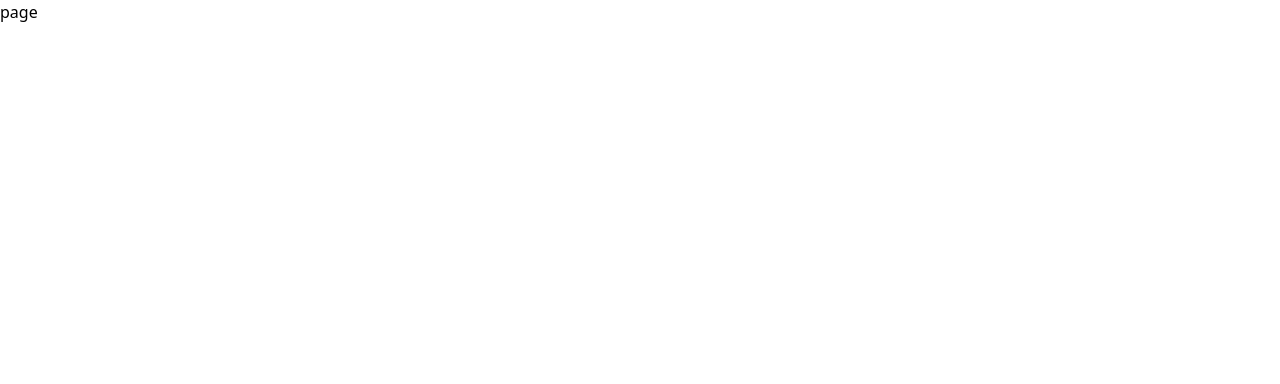
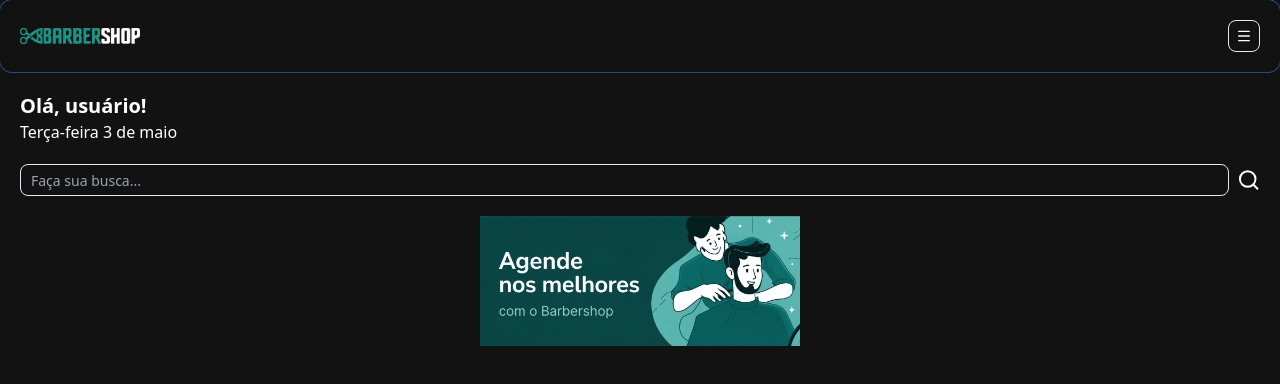
Before and after one commit to johnnyvasconcelos/barbershop, a Next.js app in the folder barbershop/: page / in a window 1280 px wide. Shown: the top 384 px of the page. Built offline with nearby package versions, Linux system fonts and the light colour scheme.

Commit message:
iniciando projeto

```diff
--- /dev/null
+++ b/barbershop/src/app/_components/header.tsx
@@ -0,0 +1,23 @@
+import { Card, CardContent } from "./ui/card";
+import { Button } from "./ui/button";
+import { MenuIcon } from "lucide-react";
+import Image from "next/image";
+const Header = () => {
+  return (
+    <Card>
+      <CardContent className="p-5 flex flex-row justify-between items-center">
+        <Image
+          src="/logo.webp"
+          height={18}
+          width={120}
+          alt="barbershop - logo."
+        />
+        <Button size="icon" variant="outline">
+          <MenuIcon />
+        </Button>
+      </CardContent>
+    </Card>
+  );
+};
+
+export default Header;
--- /dev/null
+++ b/barbershop/src/app/_components/ui/card.tsx
@@ -0,0 +1,103 @@
+import * as React from "react"
+
+import { cn } from "@/app/_lib/utils"
+
+function Card({
+  className,
+  size = "default",
+  ...props
+}: React.ComponentProps<"div"> & { size?: "default" | "sm" }) {
+  return (
+    <div
+      data-slot="card"
+      data-size={size}
+      className={cn(
+        "group/card flex flex-col gap-(--card-spacing) overflow-hidden rounded-xl bg-card py-(--card-spacing) text-sm text-card-foreground ring-1 ring-foreground/10 [--card-spacing:--spacing(4)] has-data-[slot=card-footer]:pb-0 has-[>img:first-child]:pt-0 data-[size=sm]:[--card-spacing:--spacing(3)] data-[size=sm]:has-data-[slot=card-footer]:pb-0 *:[img:first-child]:rounded-t-xl *:[img:last-child]:rounded-b-xl",
+        className
+      )}
+      {...props}
+    />
+  )
+}
+
+function CardHeader({ className, ...props }: React.ComponentProps<"div">) {
+  return (
+    <div
+      data-slot="card-header"
+      className={cn(
+        "group/card-header @container/card-header grid auto-rows-min items-start gap-1 rounded-t-xl px-(--card-spacing) has-data-[slot=card-action]:grid-cols-[1fr_auto] has-data-[slot=card-description]:grid-rows-[auto_auto] [.border-b]:pb-(--card-spacing)",
+        className
+      )}
+      {...props}
+    />
+  )
+}
+
+function CardTitle({ className, ...props }: React.ComponentProps<"div">) {
+  return (
+    <div
+      data-slot="card-title"
+      className={cn(
+        "text-base leading-snug font-medium group-data-[size=sm]/card:text-sm",
+        className
+      )}
+      {...props}
+    />
+  )
+}
+
+function CardDescription({ className, ...props }: React.ComponentProps<"div">) {
+  return (
+    <div
+      data-slot="card-description"
+      className={cn("text-sm text-muted-foreground", className)}
+      {...props}
+    />
+  )
+}
+
+function CardAction({ className, ...props }: React.ComponentProps<"div">) {
+  return (
+    <div
+      data-slot="card-action"
+      className={cn(
+        "col-start-2 row-span-2 row-start-1 self-start justify-self-end",
+        className
+      )}
+      {...props}
+    />
+  )
+}
+
+function CardContent({ className, ...props }: React.ComponentProps<"div">) {
+  return (
+    <div
+      data-slot="card-content"
+      className={cn("px-(--card-spacing)", className)}
+      {...props}
+    />
+  )
+}
+
+function CardFooter({ className, ...props }: React.ComponentProps<"div">) {
+  return (
+    <div
+      data-slot="card-footer"
+      className={cn(
+        "flex items-center rounded-b-xl border-t bg-muted/50 p-(--card-spacing)",
+        className
+      )}
+      {...props}
+    />
+  )
+}
+
+export {
+  Card,
+  CardHeader,
+  CardFooter,
+  CardTitle,
+  CardAction,
+  CardDescription,
+  CardContent,
+}
--- /dev/null
+++ b/barbershop/src/app/_components/ui/input.tsx
@@ -0,0 +1,19 @@
+import * as React from "react"
+
+import { cn } from "@/app/_lib/utils"
+
+function Input({ className, type, ...props }: React.ComponentProps<"input">) {
+  return (
+    <input
+      type={type}
+      data-slot="input"
+      className={cn(
+        "h-8 w-full min-w-0 rounded-lg border border-input bg-transparent px-2.5 py-1 text-base transition-colors outline-none file:inline-flex file:h-6 file:border-0 file:bg-transparent file:text-sm file:font-medium file:text-foreground placeholder:text-muted-foreground focus-visible:border-ring focus-visible:ring-3 focus-visible:ring-ring/50 disabled:pointer-events-none disabled:cursor-not-allowed disabled:bg-input/50 disabled:opacity-50 aria-invalid:border-destructive aria-invalid:ring-3 aria-invalid:ring-destructive/20 md:text-sm dark:bg-input/30 dark:disabled:bg-input/80 dark:aria-invalid:border-destructive/50 dark:aria-invalid:ring-destructive/40",
+        className
+      )}
+      {...props}
+    />
+  )
+}
+
+export { Input }
--- a/barbershop/src/app/globals.css
+++ b/barbershop/src/app/globals.css
@@ -5,8 +5,8 @@
 
 @layer base {
   :root {
-    --background: 0 0% 100%;
-    --foreground: 240 10% 3.9%;
+    --background: 0 100% 50%;
+    --foreground: 0 0% 100%;
     --card: 0 0% 100%;
     --card-foreground: 240 10% 3.9%;
     --popover: 0 0% 100%;
--- a/barbershop/src/app/layout.tsx
+++ b/barbershop/src/app/layout.tsx
@@ -26,10 +26,8 @@
   children: React.ReactNode;
 }>) {
   return (
-    <html lang="pt-br">
-      <body
-        className={`${geistSans.variable} ${geistMono.variable} font-sans antialiased`}
-      >
+    <html lang="pt-BR" className="dark" style={{ colorScheme: "dark" }}>
+      <body className="bg-background text-foreground antialiased">
         {children}
       </body>
     </html>
--- a/barbershop/src/app/page.tsx
+++ b/barbershop/src/app/page.tsx
@@ -1,5 +1,30 @@
+import { SearchIcon } from "lucide-react";
+import { Input } from "./_components/ui/input";
+import Header from "./_components/header";
+import Image from "next/image";
+
 const page = () => {
-  return <div>page</div>;
+  return (
+    <>
+      <Header />
+      <div className="p-5">
+        <h2 className="text-xl font-bold">Olá, usuário!</h2>
+        <p>Terça-feira 3 de maio</p>
+        <div className="flex mt-5 flex-row justify-content items-center gap-2">
+          <Input placeholder="Faça sua busca..." />
+          <SearchIcon />
+        </div>
+        <div className="relative w-full h-[130px] mt-5">
+          <Image
+            src="/banner-01.webp"
+            alt="agende no barbershop."
+            fill
+            className="object-contain rounded-xl"
+          />
+        </div>
+      </div>
+    </>
+  );
 };
 
 export default page;
```
Also changed, not shown: barbershop/src/app/_components/ui/button.tsx (+10 -10 lines), barbershop/public/banner-01.webp (added), barbershop/public/logo.webp (added).
